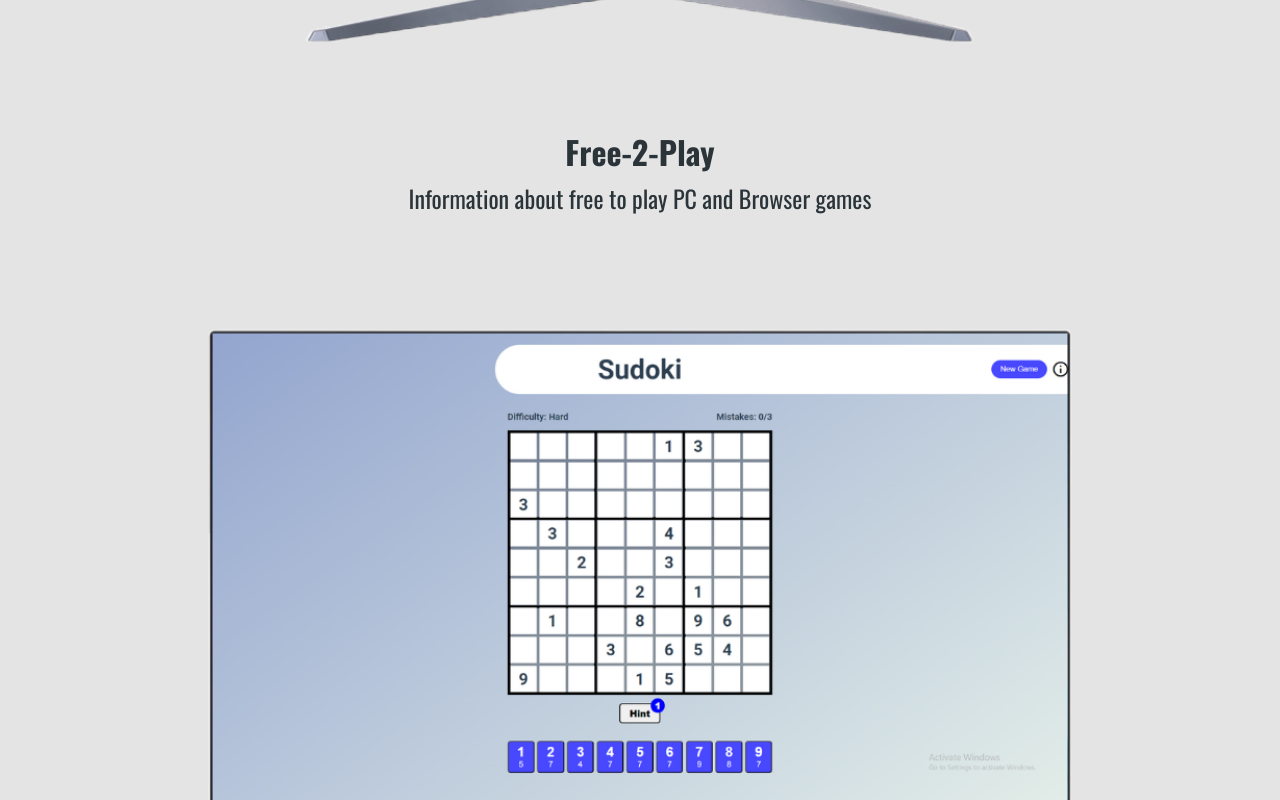
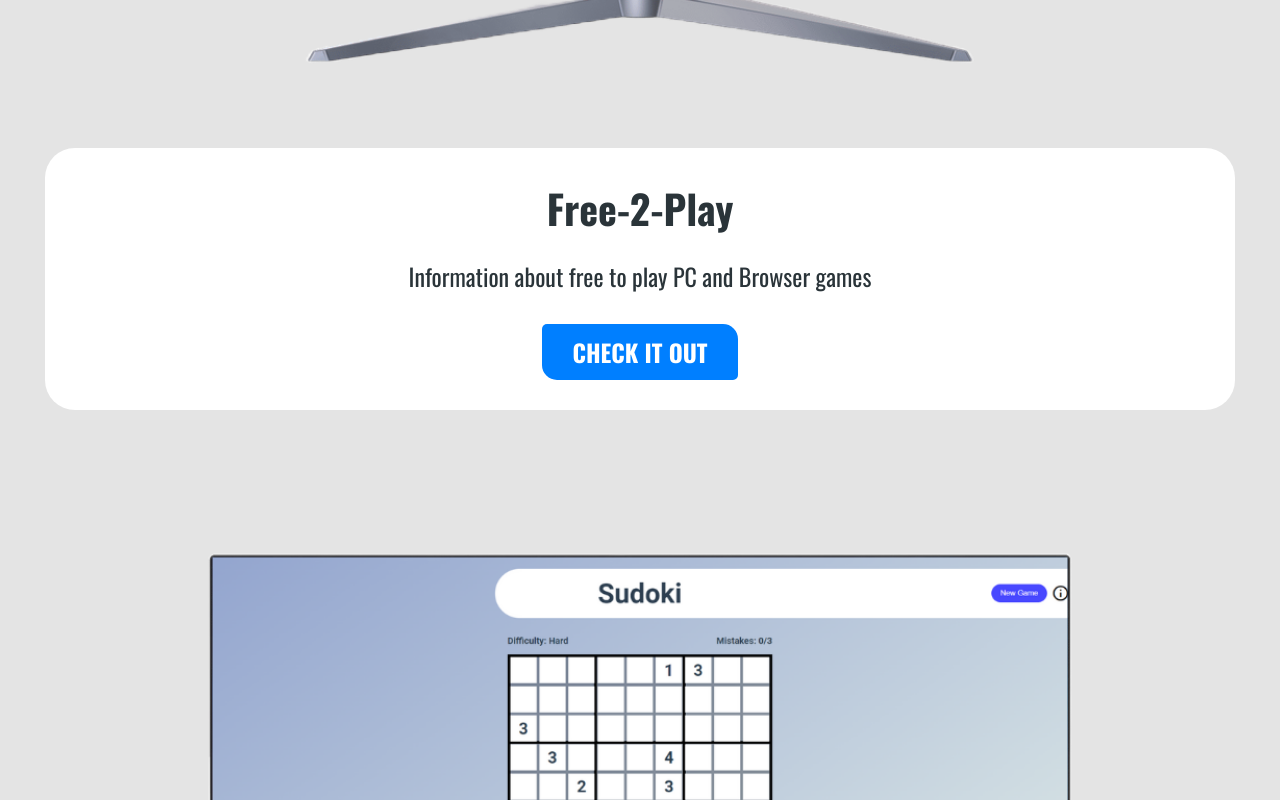
Before and after one commit to the-man2004/portfolio, a Vue app: page / in a window 1280 px wide. Shown: the part 2640-3440 px from the top of the page. Built offline with nearby package versions, Linux system fonts and the light colour scheme.

Commit message:
Added a link to each project & some additional styles.

```diff
--- a/src/components/HelperComponents/NavigationBtn.vue
+++ b/src/components/HelperComponents/NavigationBtn.vue
@@ -10,6 +10,7 @@ const props = defineProps(["link"]);
 
 <style scoped>
 a {
+  display: inline-block;
   padding: 5px 15px;
   text-decoration: none;
   font-size: 1rem;
--- a/src/components/TheProjects.vue
+++ b/src/components/TheProjects.vue
@@ -14,14 +14,24 @@
             src="../assets/ProjectThumbnails/free-2-play-monitor.png"
             alt=""
           />
+          <div :class="store.modeClass">
             <h3>Free-2-Play</h3>
             <p>Information about free to play PC and Browser games</p>
+            <NavigationBtn link="https://free-2-play.netlify.app"
+              >CHECK IT OUT</NavigationBtn
+            >
+          </div>
         </li>
         <!-- Sudoki -->
         <li class="project-item">
           <img src="../assets/ProjectThumbnails/sudoki-monitor.png" alt="" />
+          <div :class="store.modeClass">
             <h3>Sudoki</h3>
             <p>A puzzle game based on the classic Japanese game Sudoku</p>
+            <NavigationBtn link="https://sudoki.netlify.app"
+              >CHECK IT OUT</NavigationBtn
+            >
+          </div>
         </li>
         <!-- Delicious foods -->
         <li class="project-item">
@@ -29,11 +39,15 @@
             src="../assets/ProjectThumbnails/delicious-foods-monitor.png"
             alt=""
           />
-
+          <div :class="store.modeClass">
             <h3>Delicious Foods</h3>
             <p>
               A place to find Delicious recipes ranging from Dessert to Starter
             </p>
+            <NavigationBtn link="https://delicious-foods-app.netlify.app"
+              >CHECK IT OUT</NavigationBtn
+            >
+          </div>
         </li>
         <!-- Weather app -->
         <li class="project-item">
@@ -41,12 +55,16 @@
             src="../assets/ProjectThumbnails/weather-app-monitor.png"
             alt=""
           />
-
+          <div :class="store.modeClass">
             <h3>Weather App</h3>
             <p>
               Provides users with accurate weather information, forecasts, and
               other weather-related data
             </p>
+            <NavigationBtn link="https://weather-app-heinrich.netlify.app"
+              >CHECK IT OUT</NavigationBtn
+            >
+          </div>
         </li>
       </ul>
     </div>
@@ -55,6 +73,7 @@
 
 <script setup>
 import { useStore } from "@/store";
+import NavigationBtn from "./HelperComponents/NavigationBtn.vue";
 
 const store = useStore();
 </script>
@@ -94,6 +113,7 @@ const store = useStore();
 .project-item {
   list-style: none;
   margin: 30px auto;
+  padding-bottom: 30px;
   max-width: 1250px;
 
   overflow: hidden;
@@ -102,20 +122,32 @@ const store = useStore();
 }
 
 .project-item h3 {
+  text-align: center;
   margin-bottom: 5px;
-  text-align: center;
   font-size: 1.5rem;
 }
 
 .project-item p {
-  padding: 0 30px;
   text-align: center;
+  margin: 15px 0 30px 0;
+  max-width: 750px;
   font-size: 1rem;
 }
 
 .project-item img {
   display: block;
   width: 100%;
+}
+
+.project-item div {
+  padding: 30px;
+  margin: 0 30px;
+  display: flex;
+  align-items: center;
+  flex-direction: column;
+  border-radius: 30px;
+
+  transition: background-color 250ms ease;
 }
 
 /* Mode styles */
@@ -139,12 +171,8 @@ const store = useStore();
   }
 
   /* Item styles */
-  /* .project-item {
-    grid-template-columns: 1fr 2fr;
-  } */
-
   .project-item h3 {
-    font-size: 2rem;
+    font-size: 2.5rem;
   }
 }
 </style>
```
Lines whose indentation alone changed are shown as unchanged.
